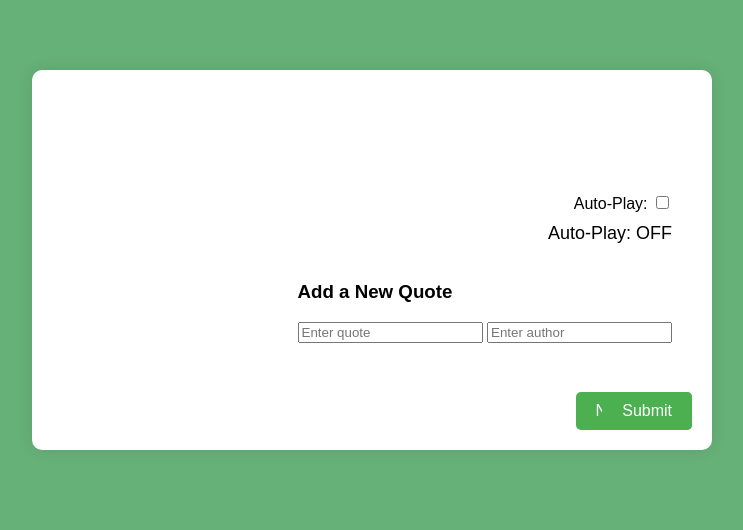
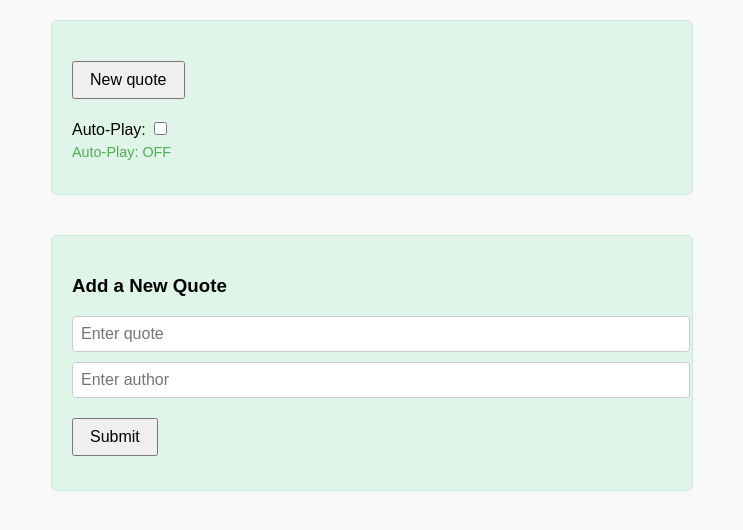
Before and after one commit to Ameneh-Keshavarz/Quote-Generator, a plain HTML site: page frontend/index.html in a window 1280 px wide. Shown: the whole page, without its empty margins (268-1011 px from the left). Drawn offline with Linux system fonts and the light colour scheme; no server answers.

Commit message:
updated styling

```diff
--- a/frontend/index.html
+++ b/frontend/index.html
@@ -18,14 +18,14 @@
         <input type="checkbox" id="auto-play-toggle" />
       </label>
       <p id="auto-play-status">Auto-Play: OFF</p>
-      <form id="add-quote-form">
+    </div>
+    <form id="add-quote-form">
         <h3>Add a New Quote</h3>
         <input type="text" id="new-quote-text" placeholder="Enter quote" required />
         <input type="text" id="new-quote-author" placeholder="Enter author" required />
         <button type="submit">Submit</button>
         <p id="submit-status"></p>
       </form>
-    </div>
     <script defer src="script.js"></script>
   </body>
   </html>
--- a/frontend/style.css
+++ b/frontend/style.css
@@ -1,76 +1,75 @@
 body {
-    background-color: #66b178;
-    display: flex;
-    justify-content: center;
-    align-items: flex-start;
-    min-height: 100vh;
+    font-family: sans-serif;
+    background-color: #f9f9f9;
     margin: 0;
-    font-family: Arial, sans-serif;
     padding: 20px;
   }
 
   #quote-container {
-    background-color: white;
-    width: 600px;
-    height: 300px;
-    padding: 40px;
-    border-radius: 10px;
-    box-shadow: 0 0 15px rgba(0, 0, 0, 0.1);
-    margin-top: 50px;
-    position: relative;
-    display: flex;
-    flex-direction: column;
-    justify-content: center;
-    align-items: flex-end;
+    max-width: 600px;
+    margin: 0 auto 40px auto;
+    padding: 20px;
+    background: #e0f5e9;
+    border: 1px solid #cde7d8;
+    border-radius: 6px;
+  }
+
+  #quote-box {
+    margin-bottom: 20px;
   }
 
   #quote {
-    font-size: 28px;
-    font-weight: bold;
-    color: #66b178;
-    margin: 0;
-    text-align: right;
+    font-size: 1.25rem;
+    font-style: italic;
+    margin-bottom: 10px;
   }
 
   #author {
-    font-size: 22px;
-    font-style: italic;
-    color: #66b178;
-    margin-top: 20px;
-    text-align: right;
+    font-size: 1rem;
+    color: #2e7d32;
   }
 
   button {
-    margin-top: 20px;
-    padding: 10px 20px;
-    font-size: 16px;
+    padding: 8px 16px;
+    font-size: 1rem;
     cursor: pointer;
-    background-color: #4CAF50;
-    color: white;
-    border: none;
-    border-radius: 5px;
-    text-align: center;
-    position: absolute;
-    right: 20px;
-    bottom: 20px;
-    transition: background-color 0.3s;
   }
 
-button:hover {
-    background-color: #45a049;
+  label {
+    display: block;
+    margin-top: 10px;
   }
 
   #auto-play-status {
-    margin-top: 10px;
-    font-size: 18px;
+    margin-top: 5px;
+    font-size: 0.9rem;
+    color: #4caf50;
   }
 
-label {
-    margin-top: 10px;
-    display: block;
-    font-size: 16px;
+  form {
+    max-width: 600px;
+    margin: 0 auto;
+    padding: 20px;
+    background: #e0f5e9;
+    border: 1px solid #cde7d8;
+    border-radius: 6px;
   }
 
-#new-quote {
-    margin-top: 20px;
+  input[type="text"] {
+    width: 100%;
+    padding: 8px;
+    margin-bottom: 10px;
+    font-size: 1rem;
+    border: 1px solid #ccc;
+    border-radius: 4px;
   }
+
+  form button {
+    margin-top: 10px;
+  }
+
+  #submit-status {
+    margin-top: 10px;
+    font-size: 0.9rem;
+    color: #2e7d32;
+  }
```
Lines whose indentation alone changed are shown as unchanged.
